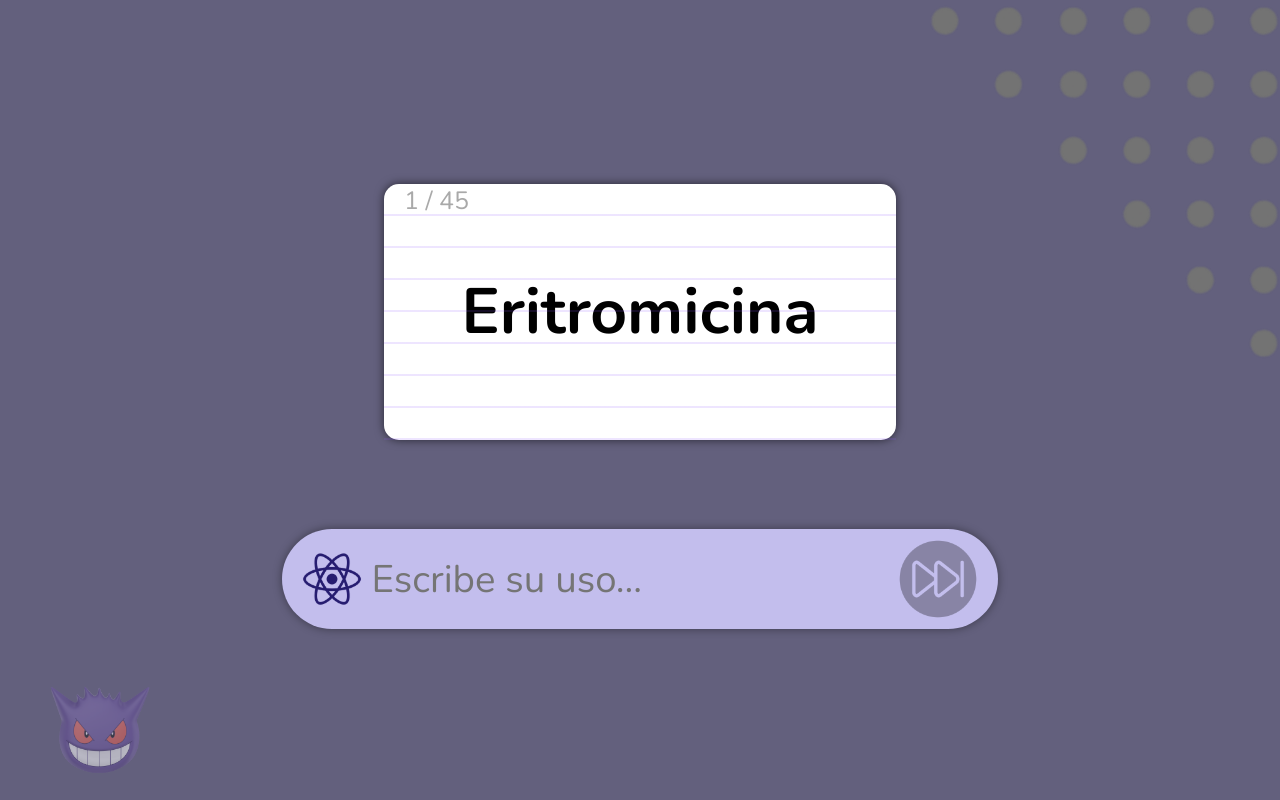
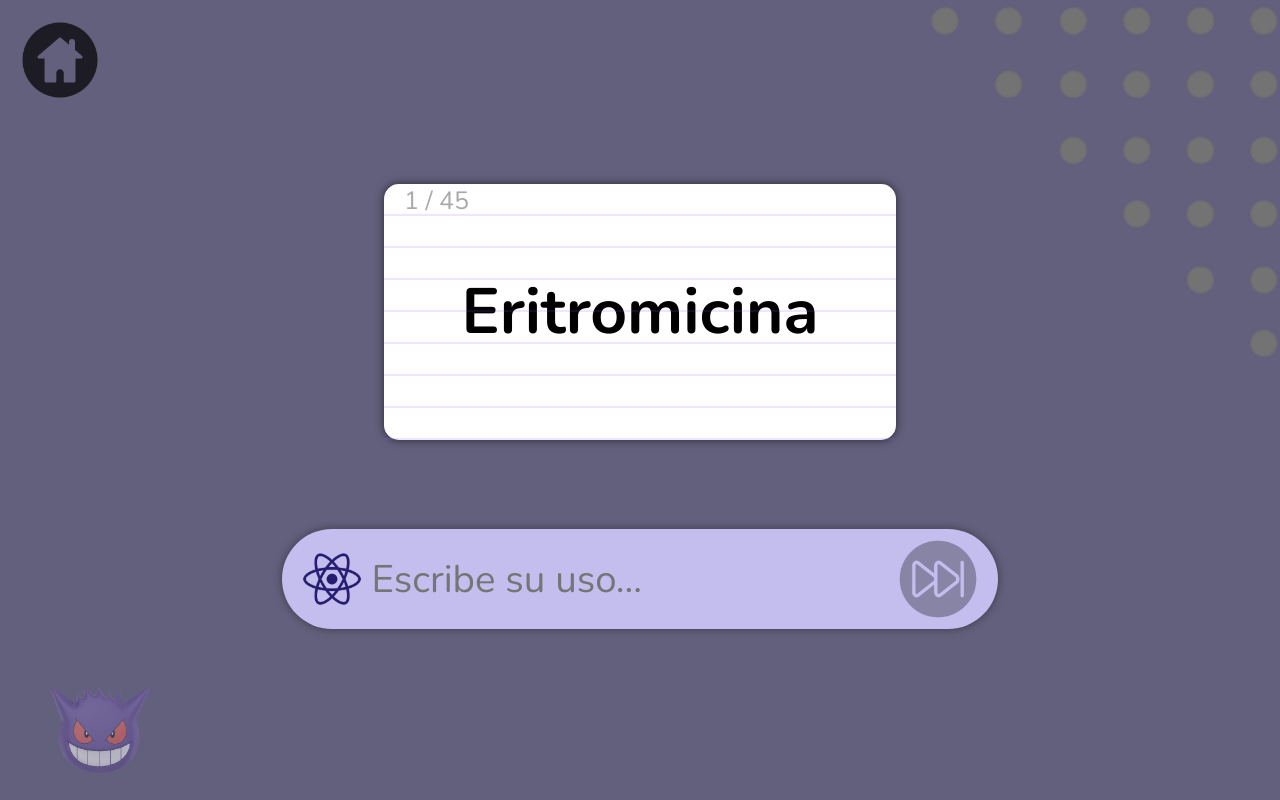
Before and after one commit to pablorc-lab/princ_act, a React (Create React App) app: page /#/practicar in a window 1280 px wide. Built offline with nearby package versions, Linux system fonts and the light colour scheme.

Commit message:
boton home

```diff
--- a/src/components/preguntas/Preguntas.jsx
+++ b/src/components/preguntas/Preguntas.jsx
@@ -1,5 +1,6 @@
 import React, { useState, useRef, useEffect } from 'react'
 import Preguntas from "../../data/principios.json";
+import { Link } from 'react-router-dom';
 import "./../resultados/resultados.css"
 import './preguntas.css';
 
@@ -11,7 +12,6 @@ import Dot from "../../images/dot.png"
 import Cross from "../../images/cross.png"
 import Check from "../../images/check.png"
 import Retry from "../../images/retry.png"
-
 
 export default function Quiz_preguntas({setIncorrectas, setTam_preguntas, respuesta_inmediata = false }) {
 	const [preguntasMezcladas, setPreguntasMezcladas] = useState([]);
@@ -39,11 +39,6 @@ export default function Quiz_preguntas({setIncorrectas, setTam_preguntas, respue
 		}
 
 	}, []);
-
-	// Función para manejar el cambio en el input
-	const textoCambiante = (event) => {
-		setTexto(event.target.value);
-	}
 
 	// Funciones para controlar los estados
 	const verificarRespuesta = () => {
@@ -164,7 +159,7 @@ export default function Quiz_preguntas({setIncorrectas, setTam_preguntas, respue
 					spellCheck="false"
 					placeholder='Escribe su uso...'
 					value={texto}
-					onChange={textoCambiante}
+					onChange={(e) => {setTexto(e.target.value);}}
 					onKeyDown={handleKeyPress}
 				/>
 				<img
--- a/src/components/quiz.jsx
+++ b/src/components/quiz.jsx
@@ -1,6 +1,8 @@
 import React, { useState} from 'react'
+import { Link } from 'react-router-dom';
 import Quiz_preguntas from './preguntas/Preguntas';
 import Final_result from './resultados/resultados';
+import Casa from "../images/logo_home.png"
 
 export default function Quiz({respuesta_inmediata=false}){
   const [incorrectas, setIncorrectas] = useState([]);
@@ -13,6 +15,23 @@ export default function Quiz({respuesta_inmediata=false}){
 
   return (
     <>
+    	<Link to="/">
+        <img
+          src={Casa}
+          alt="home logo"
+          style={{
+            position: 'absolute',
+            left: '20px',
+            top: '20px',
+            width: '80px',
+            cursor: 'pointer',
+            opacity: '0.7',
+          }}
+          onMouseOver={(e) => (e.currentTarget.style.opacity = '1')}
+          onMouseOut={(e) => (e.currentTarget.style.opacity = '0.5')}
+        />
+      </Link>
+
       {!tam_preguntas ? (
         <Quiz_preguntas
           setIncorrectas={setIncorrectas}
```
Also changed, not shown: src/images/logo_home.png (added).
